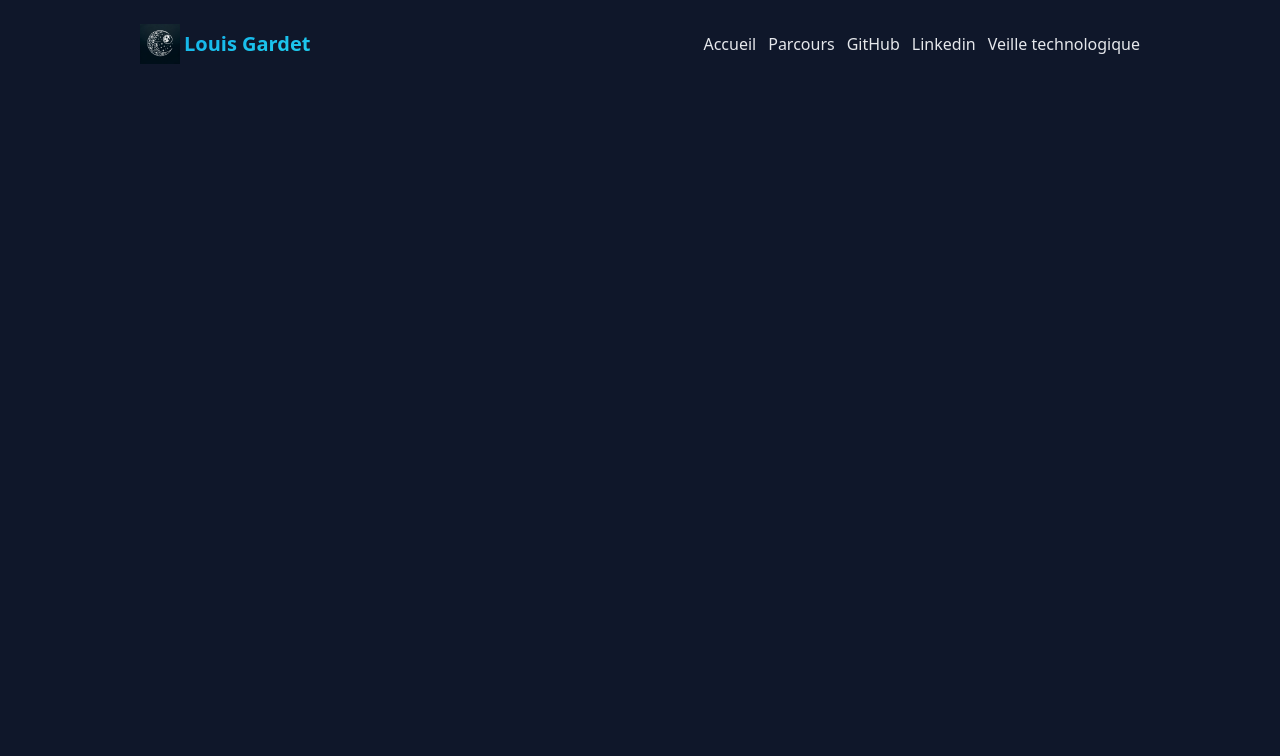
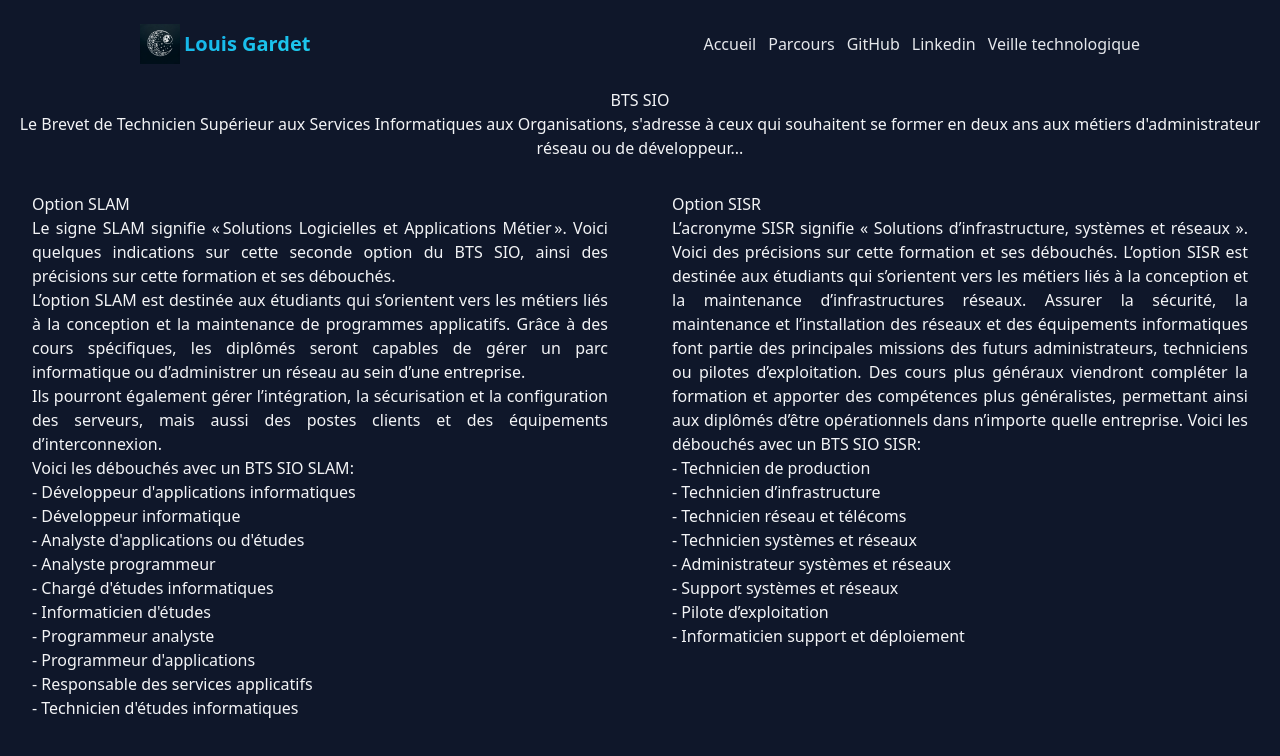
Before and after one commit to LouisGardet/PortfolioV3, a website: page public/bts_sio.html in a window 1280 px wide. Drawn offline with Linux system fonts and the light colour scheme; files whose address does not match are found by name.

Commit message:
Structure de la page bts

```diff
--- a/public/bts_sio.html
+++ b/public/bts_sio.html
@@ -43,5 +43,54 @@
         </div>
     </div>
 
+    <div style="display: flex; flex-direction: column; align-items: center;">
+        <div style="text-align: center; margin-bottom: 2em;">
+            <h1>BTS SIO</h1>
+            <p>Le Brevet de Technicien Supérieur aux Services Informatiques aux Organisations, s'adresse à ceux qui souhaitent se former en deux ans aux métiers d'administrateur réseau ou de développeur...</p>
+        </div>
+
+        <div style="display: flex; justify-content: space-around; width: 100%;">
+            <div style="width: 45%; text-align: justify;">
+                <h2>Option SLAM</h2>
+                <p> Le signe SLAM signifie « Solutions Logicielles et Applications Métier ». Voici quelques indications sur cette seconde option du BTS SIO, ainsi des précisions sur cette formation et ses débouchés. <br>
+                    L’option SLAM est destinée aux étudiants qui s’orientent vers les métiers liés à la conception et la maintenance de programmes applicatifs. Grâce à des cours spécifiques, les diplômés seront capables de gérer un parc informatique ou d’administrer un réseau au sein d’une entreprise.
+                    <br>Ils pourront également gérer l’intégration, la sécurisation et la configuration des serveurs, mais aussi des postes clients et des équipements d’interconnexion. <br>
+                    Voici les débouchés avec un BTS SIO SLAM:
+
+                    <ol>
+                        <li>- Développeur d'applications informatiques</li>
+                        <li>- Développeur informatique</li>
+                        <li>- Analyste d'applications ou d'études</li>
+                        <li>- Analyste programmeur</li>
+                        <li>- Chargé d'études informatiques</li>
+                        <li>- Informaticien d'études</li>
+                        <li>- Programmeur analyste</li>
+                        <li>- Programmeur d'applications</li>
+                        <li>- Responsable des services applicatifs</li>
+                        <li>- Technicien d'études informatiques</p></li>
+                    </ol>
+            </div>
+
+            <div style="width: 45%; text-align: justify;">
+                <h2>Option SISR</h2>
+                <p> L’acronyme SISR signifie « Solutions d’infrastructure, systèmes et réseaux ». Voici des précisions sur cette formation et ses débouchés.
+                    L’option SISR est destinée aux étudiants qui s’orientent vers les métiers liés à la conception et la maintenance d’infrastructures réseaux. Assurer la sécurité, la maintenance et l’installation des réseaux et des équipements informatiques font partie des principales missions des futurs administrateurs, techniciens ou pilotes d’exploitation.
+                    Des cours plus généraux viendront compléter la formation et apporter des compétences plus généralistes, permettant ainsi aux diplômés d’être opérationnels dans n’importe quelle entreprise.
+                    Voici les débouchés avec un BTS SIO SISR:
+                    <ol>
+                        <li>- Technicien de production</li>
+                        <li>- Technicien d’infrastructure</li>
+                        <li>- Technicien réseau et télécoms</li>
+                        <li>- Technicien systèmes et réseaux</li>
+                        <li>- Administrateur systèmes et réseaux</li>
+                        <li>- Support systèmes et réseaux</li>
+                        <li>- Pilote d’exploitation</li>
+                        <li>- Informaticien support et déploiement</li>
+                    </ol>
+                </p>
+            </div>
+        </div>
+    </div>
+
 </body>
 </html>
--- a/tailwind.config.js
+++ b/tailwind.config.js
@@ -9,3 +9,9 @@ module.exports = {
   },
   plugins: [],
 }
+.navbar {
+  position: fixed;
+  top: 0;
+  width: 100%;
+  /* autres styles de la navbar */
+}
```
Also changed, not shown: public/about.html (+33 -5 lines).
